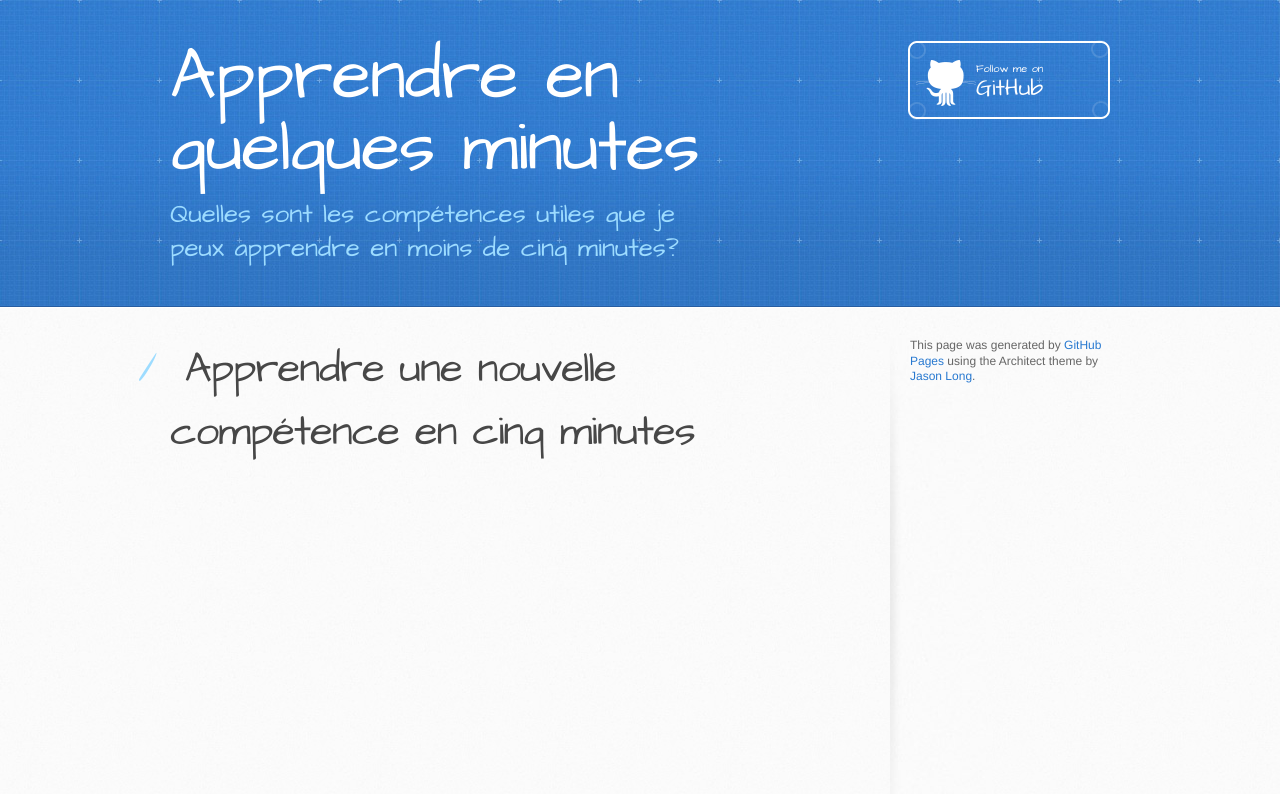
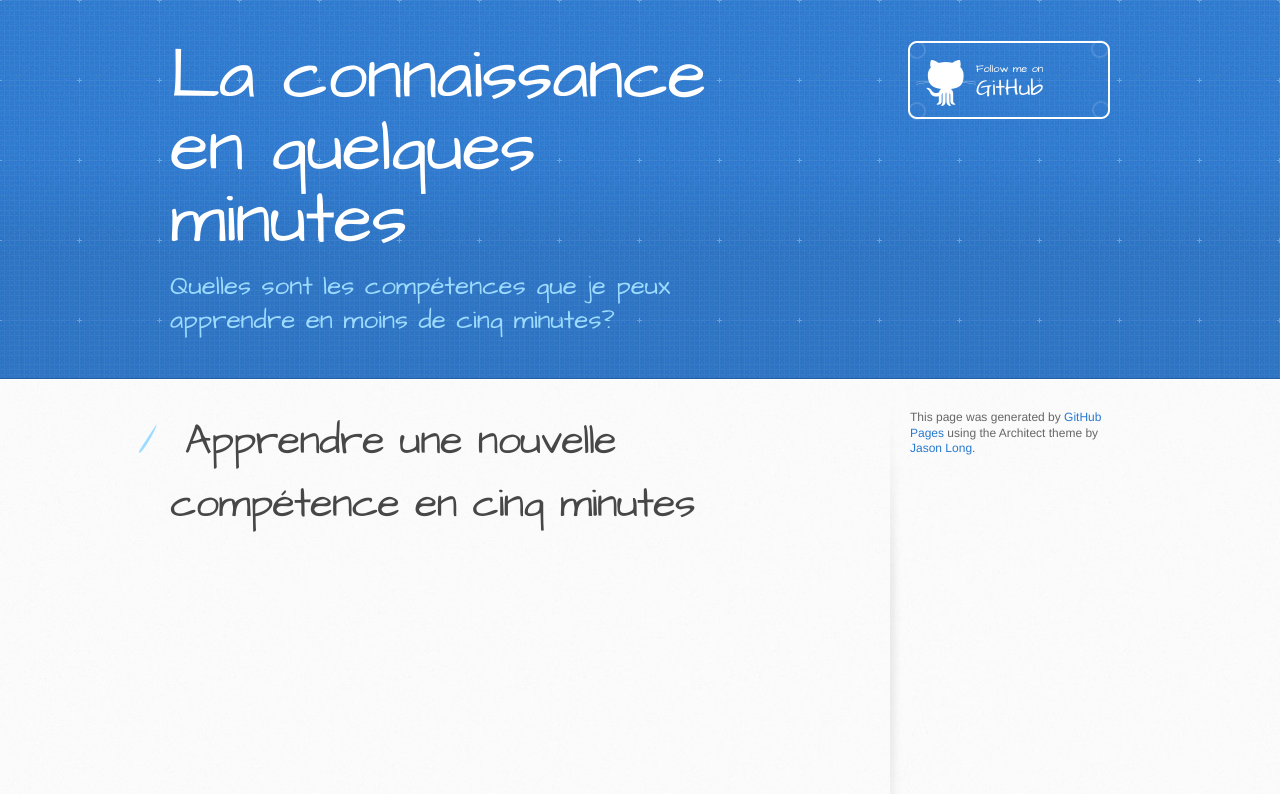
Before and after one commit to cuissai02/cuissai02.github.io, a plain HTML site: page index.html in a window 1280 px wide. Drawn offline with Linux system fonts and the light colour scheme.

Commit message:
Update index.html

```diff
--- a/index.html
+++ b/index.html
@@ -19,8 +19,8 @@
   <body>
     <header>
       <div class="inner">
-        <h1>Apprendre en quelques minutes</h1>
-        <h2>Quelles sont les compétences utiles que je peux apprendre en moins de cinq minutes?</h2>
+        <h1>La connaissance en quelques minutes</h1>
+        <h2>Quelles sont les compétences que je peux apprendre en moins de cinq minutes?</h2>
         <a href="https://github.com/cuissai02" class="button"><small>Follow me on</small> GitHub</a>
       </div>
     </header>
@@ -29,7 +29,7 @@
       <div class="inner clearfix">
         <section id="main-content">
           <h1>
-<a id="apprendre-une-nouvelle-compétence-en-cinq-minutes" class="anchor" href="#apprendre-une-nouvelle-comp%C3%A9tence-en-cinq-minutes" aria-hidden="true"><span aria-hidden="true" class="octicon octicon-link"></span></a>Apprendre une nouvelle compétence en cinq minutes</h1>
+<a id="titre" class="anchor" href="#" aria-hidden="true"><span aria-hidden="true" class="octicon octicon-link"></span></a>Apprendre une nouvelle compétence en cinq minutes</h1>
         </section>
 
         <aside id="sidebar">
```
